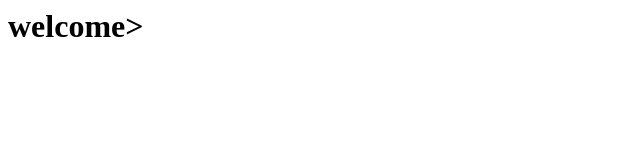
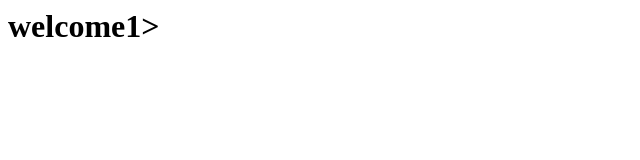
Before and after one commit to AhalyaGayam/demo4, a plain HTML site: page index.html in a window 1280 px wide. Shown: the full height of the page, 0-640 px from the left. Drawn offline with Linux system fonts and the light colour scheme.

Commit message:
Update index.html

```diff
--- a/index.html
+++ b/index.html
@@ -1,3 +1,3 @@
 <html>
-<h1>welcome>
+<h1>welcome1>
 </h1>
```
